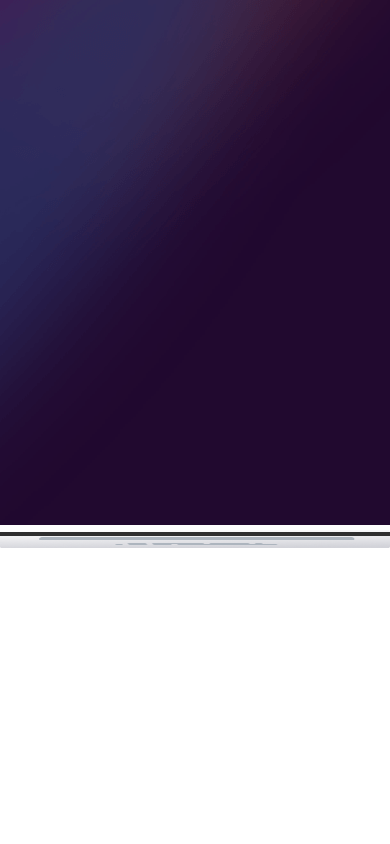
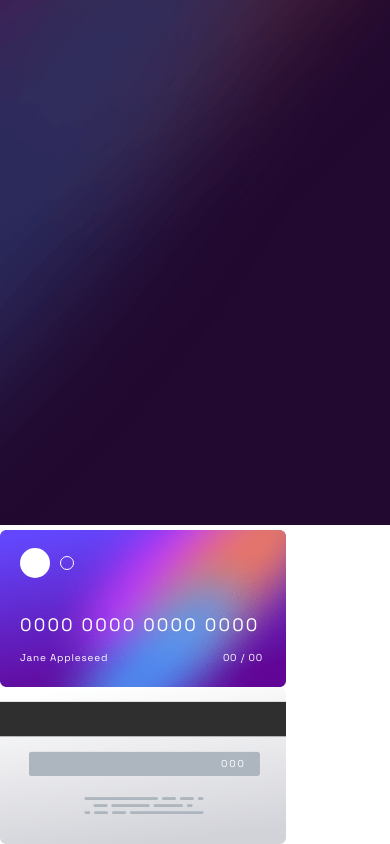
Before and after one commit to AdamGrodzki/react-hook-form, a Next.js app: page / in a window 390 px wide. Shown: the part 375-1219 px from the top of the page. Before the commit the page ends 923 px from the top, so only its background shows below. Built offline with nearby package versions, Linux system fonts and the light colour scheme.

Commit message:
update backCard and frontCard

```diff
--- a/app/page.tsx
+++ b/app/page.tsx
@@ -1,10 +1,12 @@
 import { BackCard } from "@/view/BackCard/backCard";
+import { FrontCard } from "@/view/FrontCard/frontCard";
 import { Form } from "@/view/Form/form";
 
 export default function Home() {
   return (
     <>
       <Form />
+      <FrontCard />
       <BackCard />
     </>
   );
--- a/view/BackCard/backCard.module.scss
+++ b/view/BackCard/backCard.module.scss
@@ -6,7 +6,7 @@
     position: absolute;
 }
 
-.backCardContainer {
+.backCardSubcontainer {
     position: relative;
     width: 100%;
     height: 100%;
@@ -21,6 +21,21 @@
 .backCardCvc {
     color: $white;
     font-size: 14px;
+    letter-spacing: 14px * .14;
+    position: absolute;
+    top: 112px;
+    right: 60px;
+}
 
+@media (max-width: 1000px) {
+    .backCardContainer {
+        width: 286px;
+        height: 157px;
+    }
 
+    .backCardCvc{
+        top: 70px;
+        right: 40px;
+        font-size: 10px;
+    }
 }
--- a/view/BackCard/backCard.tsx
+++ b/view/BackCard/backCard.tsx
@@ -7,7 +7,7 @@ export const BackCard = () => {
 
   return (
     <div className={styles.backCardContainer}>
-      <div>
+      <div className={styles.backCardSubcontainer}>
         <Image className={styles.backCardBg} src={backCard} alt="back card" />
         <div className={styles.backCardCvc}>{cardCVCDefault}</div>
       </div>
--- /dev/null
+++ b/view/FrontCard/frontCard.module.scss
@@ -0,0 +1,108 @@
+@import "../../styles/variables.scss";
+
+.frontCardContainer {
+    width: 447px;
+    height: 245px;
+    padding: 30px;
+    position: relative;
+    display: grid;
+    grid-template-columns: 1fr 1fr;
+    grid-template-rows: 1fr;
+    grid-template-areas: 'number number' 'name exp';
+    grid-gap: 25px;
+    z-index: 1;
+
+    &::before {
+        content: '';
+        width: 47px;
+        height: 47px;
+        border-radius: 50%;
+        background-color: $white;
+        position: absolute;
+        top: 28px;
+        left: 32px;
+        z-index: 2;
+    }
+
+    &::after {
+        content: '';
+        width: 21px;
+        height: 21px;
+        border-radius: 50%;
+        border: 1px solid $white;
+        position: absolute;
+        top: 40px;
+        left: 95px;
+    }
+}
+
+.frontCardBg {
+    position: absolute;
+    width: 100%;
+    height: 100%;
+}
+
+
+.frontCardNumber,
+.frontCardName,
+.frontCardExp {
+    color: $white;
+    z-index: 1;
+}
+
+.frontCardNumber {
+font-size: 30px;
+letter-spacing: 30px * .07;
+grid-area: number;
+display: flex;
+align-items: flex-end;
+}
+
+.frontCardName,
+.frontCardExp {
+    font-size: 14px;
+    letter-spacing: 14px * .14;
+}
+
+.frontCardName {
+    grid-area: name ;
+}
+
+.frontCardExp {
+    grid-area: exp;
+    text-align: end;
+}
+
+@media (max-width: 1000px) {
+	.frontCardContainer {
+		width: 286px;
+		height: 157px;
+		padding: 18px 23px 23px 20px;
+		grid-gap: 15px;
+
+		&::before {
+			width: 30px;
+			height: 30px;
+			top: 18px;
+			left: 20px;
+		}
+
+		&::after {
+			width: 14px;
+			height: 14px;
+			top: 26px;
+			left: 60px;
+		}
+	}
+
+	.frontCardNumber {
+		font-size: 18px;
+		letter-spacing: 18px * 0.12;
+	}
+
+	.frontCardName,
+	.frontCardExp {
+		font-size: 10px;
+		letter-spacing: 10px * 0.08;
+	}
+}
--- /dev/null
+++ b/view/FrontCard/frontCard.tsx
@@ -0,0 +1,28 @@
+"use client";
+
+import Image from "next/image";
+import frontCard from "@/images/bg-card-front.png";
+import styles from "@/view/FrontCard/frontCard.module.scss";
+import { useFormContext } from "react-hook-form";
+
+export const FrontCard = () => {
+  //   const { cardNumber, cardName, cardMonthExp, cardYearExp };
+
+  const cardNumberDefault = "0000 0000 0000 0000";
+  const cardNameDefault = "Jane Appleseed";
+  const cardMonthExpDefault = "00";
+  const cardYearExpDefault = "00";
+
+  const format = (n: number | string) => (Number(n) > 9 ? n : `0${Number(n)}`);
+
+  return (
+    <div className={styles.frontCardContainer}>
+      <Image className={styles.frontCardBg} src={frontCard} alt="front card" />
+      <p className={styles.frontCardNumber}>{cardNumberDefault}</p>
+      <p className={styles.frontCardName}>{cardNameDefault}</p>
+      <p className={styles.frontCardExp}>
+        {cardMonthExpDefault} / {cardYearExpDefault}
+      </p>
+    </div>
+  );
+};
```
